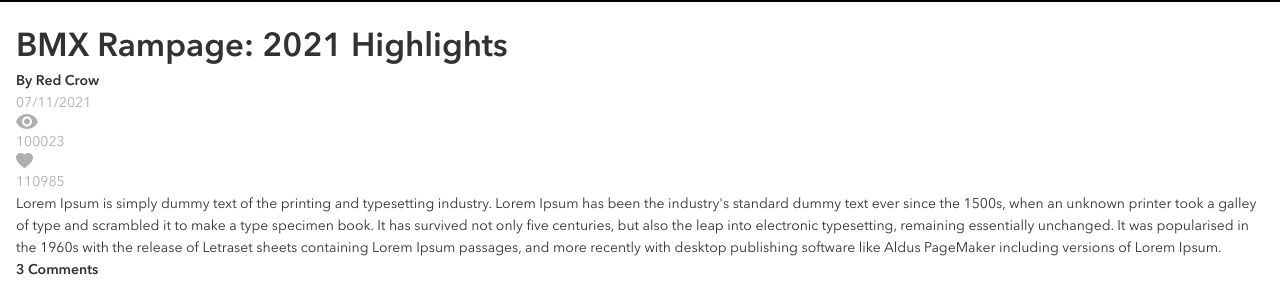
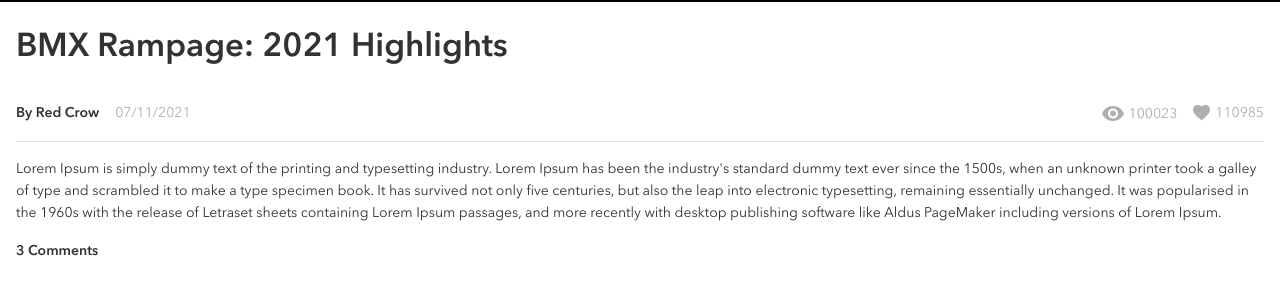
Before and after one commit to walid2d/brainflix, a React (Create React App) app: page / in a window 1280 px wide. Shown: the part 635-937 px from the top of the page. Built offline with nearby package versions, Linux system fonts and the light colour scheme.

Commit message:
info section is almost done, need optimization for desktop

```diff
--- a/src/Components/VideoInfo.scss
+++ b/src/Components/VideoInfo.scss
@@ -8,6 +8,7 @@
   &__title {
     @include text-size(3.2rem, 2.4rem);
     @include text-style(700);
+    margin-bottom: 1.6rem;
     @include fix(tablet) {
       @include text-size(4.4rem, 3.3rem);
     }
@@ -33,4 +34,43 @@
   &__like-text {
     color: $silver;
   }
+  &__wrapper {
+    display: flex;
+    align-items: center;
+    gap: 9rem;
+    padding: 1.6rem 0;
+    border-top: 1px solid $mercury;
+    border-bottom: 1px solid $mercury;
+    @include fix(tablet) {
+      border-top: 0px;
+      justify-content: space-between;
+      gap: 0;
+    }
+  }
+  &__box-id {
+    display: flex;
+    flex-direction: column;
+    align-items: baseline;
+    gap: 1.6rem;
+    @include fix(tablet) {
+      flex-direction: row;
+    }
+  }
+  &__box-kpi {
+    @extend .videoinfo__box-id;
+  }
+
+  &__views,
+  &__like {
+    display: flex;
+    justify-content: center;
+    align-items: center;
+    gap: 0.5rem;
+  }
+  &__wrapper-des {
+    padding: 1.6rem 0 0 0;
+    display: flex;
+    flex-direction: column;
+    gap: 1.6rem;
+  }
 }
```
